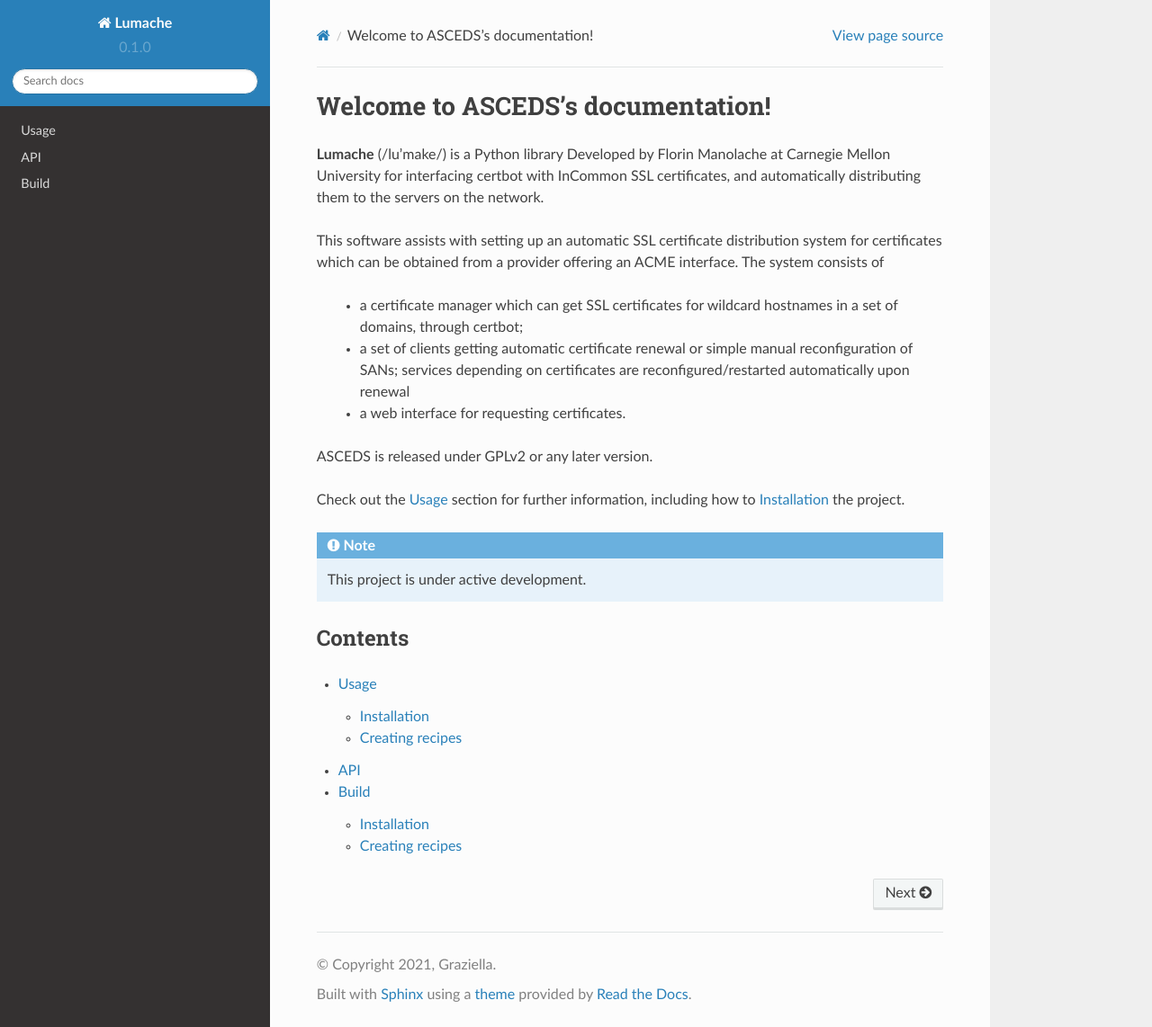
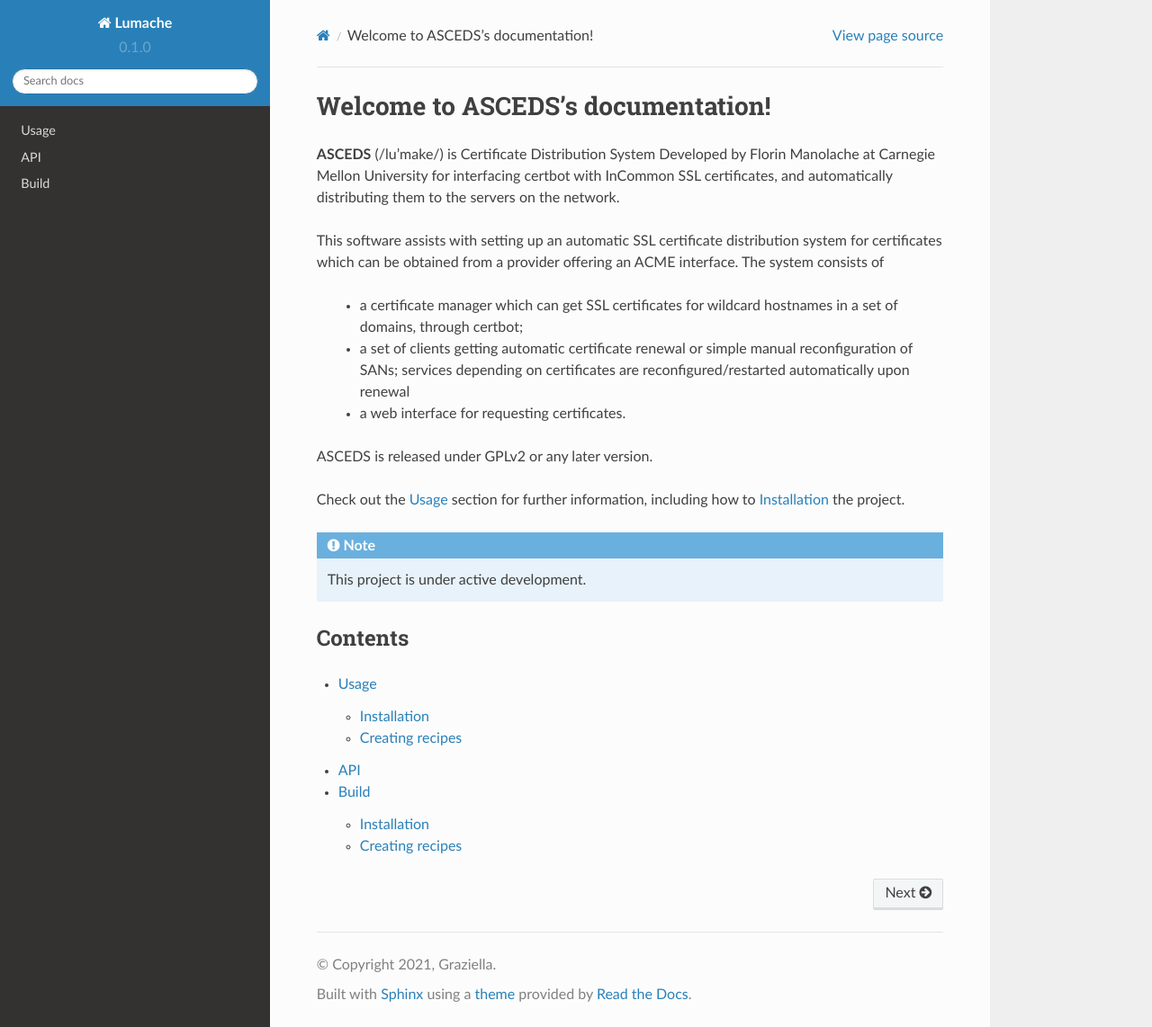
Before and after one commit to florinmano/asceds-docs, a Sphinx documentation site: the page built from docs/source/index.rst, in a window 1280 px wide and 1142 px high. Shown: the whole window at 90% size. Built offline with Sphinx 7.4.7 and the Read the Docs theme 2.0.0, drawn with Linux system fonts in a browser that asks for light colours.

Commit message:
Update index.rst

```diff
--- a/docs/source/index.rst
+++ b/docs/source/index.rst
@@ -1,9 +1,7 @@
 Welcome to ASCEDS's documentation!
 ===================================
 
-**Lumache** (/lu'make/) is a Python library Developed by Florin Manolache at Carnegie Mellon University
-for interfacing certbot with InCommon SSL certificates,
-and automatically distributing them to the servers on the network.
+**ASCEDS** (/lu'make/) is Certificate Distribution System Developed by Florin Manolache at Carnegie Mellon University for interfacing certbot with InCommon SSL certificates, and automatically distributing them to the servers on the network.
 
 This software assists with setting up an automatic SSL certificate distribution system for certificates which can be obtained from a provider offering an ACME interface.
 The system consists of
```
